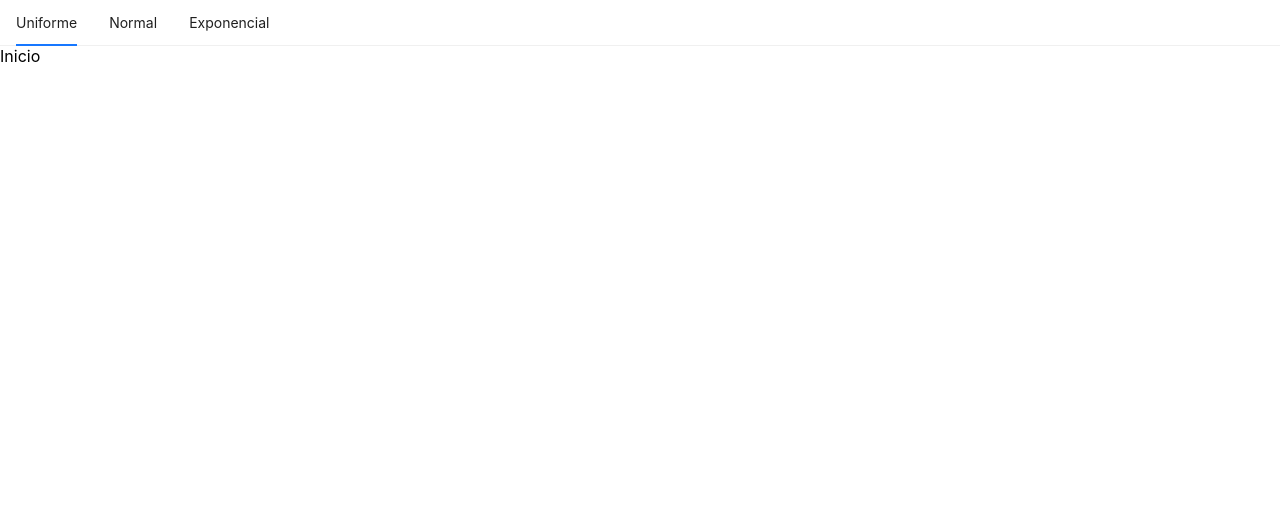
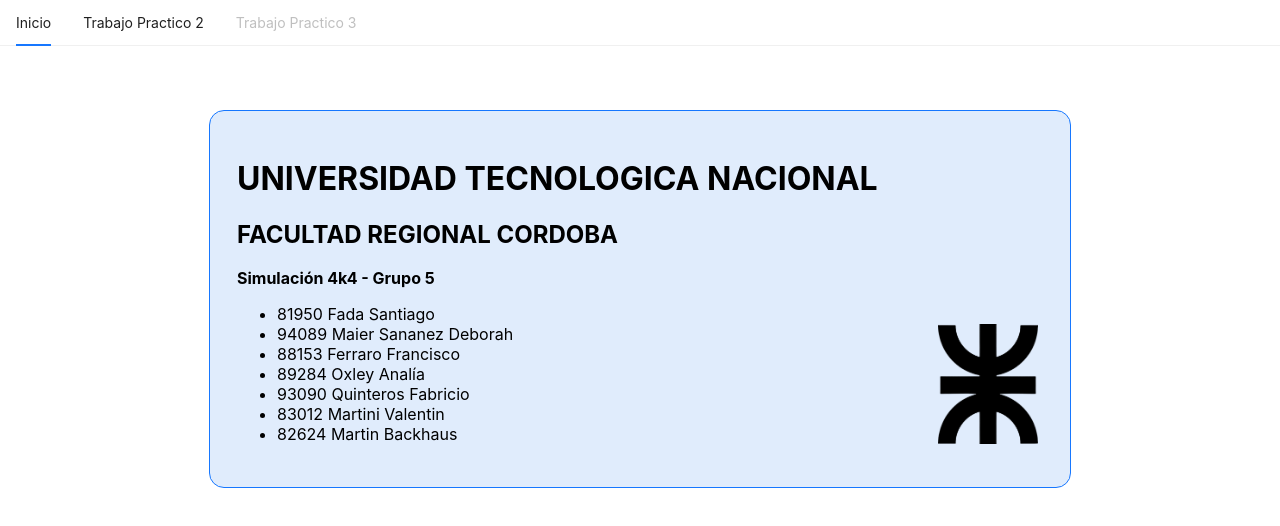
Before and after one commit to valenmartini/tp-2-sim, a React (Create React App) app: page / in a window 1280 px wide. Shown: the top 526 px of the page. Built offline with nearby package versions, Linux system fonts and the light colour scheme; the HTML template or start-up script is replaced by a standard one.

Commit message:
routing solucionado - pagina inicio

```diff
--- a/src/App.css
+++ b/src/App.css
@@ -51,6 +51,16 @@
   color: #61dafb;
 }
 
+.jumbotron {
+  display: inline-block;
+  background-color: #e0ecfc;
+  padding: 20pt;
+  padding-right: 15%;
+
+  border: 1px solid #1677FF;
+  border-radius: 15px;
+}
+
 @keyframes App-logo-spin {
   from {
     transform: rotate(0deg);
--- a/src/App.js
+++ b/src/App.js
@@ -2,54 +2,28 @@
 import "./App.css";
 import { Histograma } from "./components/Histograma/Histograma";
 import { MenuBar } from "./components/MenuBar/MenuBar";
-import { Uniforme } from "./components/vistas/Uniforme";
-import { Normal } from "./components/vistas/Normal";
-import { Exponencial } from "./components/vistas/Exponencial";
 import { useEffect, useState } from "react";
-import { RouterProvider, redirect } from "react-router";
-import { createBrowserRouter } from "react-router-dom";
+import { BrowserRouter, redirect, Routes, Route } from "react-router-dom";
 import { Inicio } from "./routes/Inicio";
+import { Exponencial } from "./routes/Exponencial";
+import { Normal } from "./routes/Normal";
+import { Uniforme } from "./routes/Uniforme";
 
-const router = createBrowserRouter([
-  {
-    path: "/",
-    element: <Inicio />,
-  },
-  {
-    path: "/tp-1/exponencial",
-    element: <Exponencial />,
-  },
-  {
-    path: "/tp-1/normal",
-    element: <Normal />,
-  },
-  {
-    path: "/tp-1/uniforme",
-    element: <Uniforme />,
-  },
-]);
-
-const URI_SELECTOR = {
-  0: "/tp-1/uniforme",
-  1: "/tp-1/normal",
-  2: "/tp-1/exponencial",
-};
 
 function App() {
-  const [dist, setDist] = useState(null);
 
-  useEffect(() => {
-    if (!dist) {
-      return;
-    }
-    console.log(URI_SELECTOR[dist]);
-    return redirect(URI_SELECTOR[dist]);
-  }, [dist]);
 
   return (
     <>
-      <MenuBar dist={dist} setDist={setDist} />
-      <RouterProvider router={router} />
+      <BrowserRouter>
+        <MenuBar />
+        <Routes>
+          <Route path="/" element={<Inicio />} />
+          <Route path="/tp-2/exponencial" element={<Exponencial/>} />
+          <Route path="/tp-2/normal" element={<Normal />} />
+          <Route path="/tp-2/uniforme" element={<Uniforme />} />
+        </Routes>
+      </BrowserRouter>
     </>
   );
 }
--- a/src/components/MenuBar/MenuBar.jsx
+++ b/src/components/MenuBar/MenuBar.jsx
@@ -1,23 +1,57 @@
-import { Menu } from 'antd'
-import React from 'react'
+import { Menu } from "antd";
+import React, { useEffect, useState } from "react";
+import { redirect, useNavigate } from "react-router";
 
 const items = [
   {
-      label: 'Uniforme',
-      key: 0
+    label: "Inicio",
+    key: "inicio",
   },
   {
-      label: 'Normal',
-      key: 1
+    label: "Trabajo Practico 2",
+    key: "tp2",
+    children: [
+      {
+        label: "Uniforme",
+        key: "tp2-uniforme",
       },
       {
-        label: 'Exponencial',
-        key: 2
+        label: "Normal",
+        key: "tp2-normal",
       },
+      {
+        label: "Exponencial",
+        key: "tp2-exponencial",
+      },
+    ],
+  },
+  {
+    label: 'Trabajo Practico 3',
+    key: 'tp3',
+    disabled: true
+  }
 ];
 
-export const MenuBar = (props) => {
+const URI_SELECTOR = {
+  ["inicio"]: "/",
+  ["tp2-uniforme"]: "/tp-2/uniforme",
+  ["tp2-normal"]: "/tp-2/normal",
+  ["tp2-exponencial"]: "/tp-2/exponencial",
+};
+
+export const MenuBar = () => {
+  const navigate = useNavigate();
+  const [dist, setDist] = useState(null);
+
   return (
-    <Menu onClick={(e)=> props.setDist(e.key)} selectedKeys={props.dist} mode="horizontal" items={items} />
-  )
-}
+    <Menu
+      onClick={(e) => {
+        setDist(e.key);
+        navigate(URI_SELECTOR[e.key]);
+      }}
+      selectedKeys={dist}
+      mode="horizontal"
+      items={items}
+    />
+  );
+};
--- a/src/routes/Inicio.jsx
+++ b/src/routes/Inicio.jsx
@@ -1,7 +1,32 @@
-import React from 'react'
+import React from "react";
+import Logo from "../img/utnLogo.png";
 
 export const Inicio = () => {
   return (
-    <div>Inicio</div>
-  )
-}
+    <div style={{ justifyContent: "center", display: "flex", marginTop: "5%" }}>
+      <div className="jumbotron">
+        <div style={{ position: "relative" }}>
+          <h1>UNIVERSIDAD TECNOLOGICA NACIONAL</h1>
+          <h2>FACULTAD REGIONAL CORDOBA</h2>
+          <b>Simulación 4k4 - Grupo 5</b>
+          <ul>
+            <li>81950 Fada Santiago</li>
+            <li>94089 Maier Sananez Deborah</li>
+            <li>88153 Ferraro Francisco</li>
+            <li>89284 Oxley Analía</li>
+            <li>93090 Quinteros Fabricio</li>
+            <li>83012 Martini Valentin</li>
+            <li>82624 Martin Backhaus</li>
+          </ul>
+          <img
+            src={Logo}
+            alt="logo utn"
+            width={100}
+            height={120}
+            style={{ position: "absolute", right: "-25%", bottom: "0" }}
+          />
+        </div>
+      </div>
+    </div>
+  );
+};
```
Also changed, not shown: src/routes/Exponencial.jsx (renamed from src/components/vistas/Exponencial.jsx, +5 -6 lines), src/routes/Normal.jsx (renamed from src/components/vistas/Normal.jsx, +5 -5 lines), src/routes/Uniforme.jsx (renamed from src/components/vistas/Uniforme.jsx, +5 -6 lines), src/img/utnLogo.png (added). Lines whose indentation alone changed are shown as unchanged.
